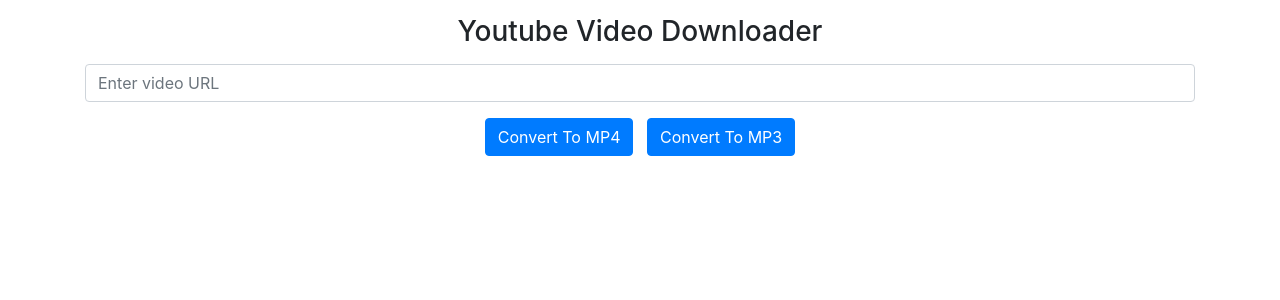
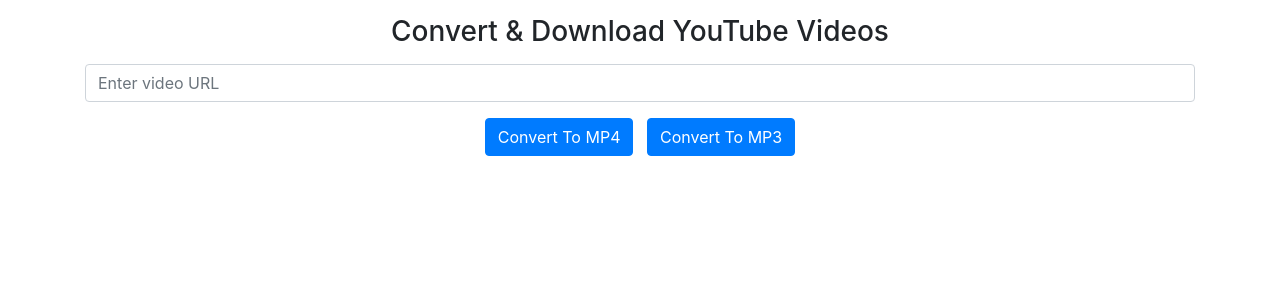
Before and after one commit to GameGenesis/Youtube-Video-Downloader, a Flask app: page /video in a window 1280 px wide. Shown: the part 56-356 px from the top of the page. Run offline with Flask 2, Linux system fonts and the light colour scheme; some libraries are stand-ins or nearby versions.

Commit message:
Rename page headers & titles

```diff
--- a/website/templates/history.html
+++ b/website/templates/history.html
@@ -1,4 +1,4 @@
-{% extends "base.html" %} {% block title %}History{% endblock %}
+{% extends "base.html" %} {% block title %}Conversion History{% endblock %}
 
 {% block content %}
 <form method="POST">
--- a/website/templates/playlist.html
+++ b/website/templates/playlist.html
@@ -1,8 +1,8 @@
-{% extends "base.html" %} {% block title %}Playlist{% endblock %}
+{% extends "base.html" %} {% block title %}Convert Playlist{% endblock %}
 
 {% block content %}
 <form method="POST">
-    <h3 align="center" style="margin-top:15px;margin-bottom:15px;">Youtube Playlist Downloader</h3>
+    <h3 align="center" style="margin-top:15px;margin-bottom:15px;">Convert & Download YouTube Playlists</h3>
     <div class="form-group">
         <input
         type="url"
--- a/website/templates/search.html
+++ b/website/templates/search.html
@@ -1,4 +1,4 @@
-{% extends "base.html" %} {% block title %}Search{% endblock %}
+{% extends "base.html" %} {% block title %}Search YouTube{% endblock %}
 
 {% block content %}
 <form method="POST">
--- a/website/templates/video.html
+++ b/website/templates/video.html
@@ -1,8 +1,8 @@
-{% extends "base.html" %} {% block title %}Video{% endblock %}
+{% extends "base.html" %} {% block title %}Convert Video{% endblock %}
 
 {% block content %}
 <form method="POST">
-    <h3 align="center" style="margin-top:15px;margin-bottom:15px;">Youtube Video Downloader</h3>
+    <h3 align="center" style="margin-top:15px;margin-bottom:15px;">Convert & Download YouTube Videos</h3>
     <div class="form-group">
         <input
         type="url"
```
